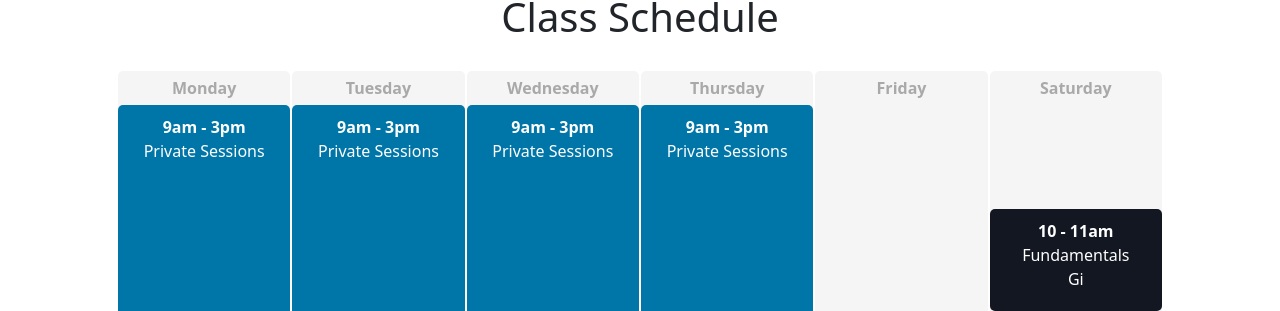
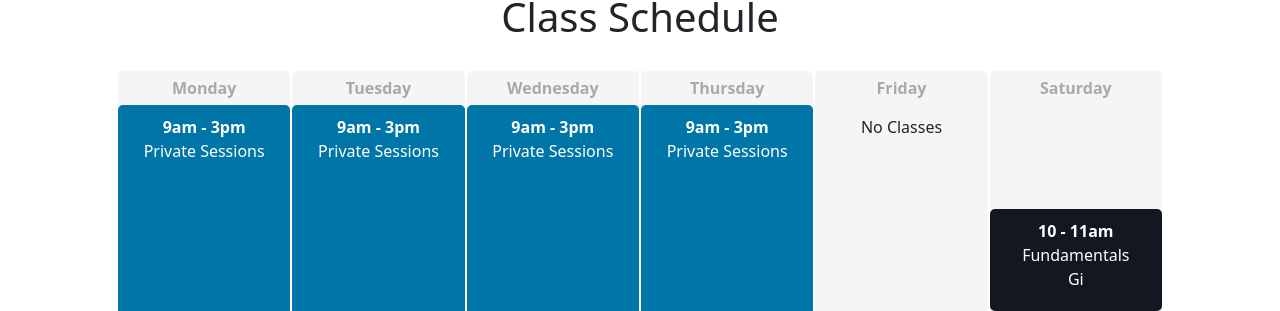
Before and after one commit to RavenGrappling/RavenGrappling.github.io, a Jekyll site: the page built from schedule.md, in a window 1280 px wide. Shown: the part 173-484 px from the top of the page. Built offline with Jekyll 4.4.1, drawn with Linux system fonts in a browser that asks for light colours.

Commit message:
off event

```diff
--- a/assets/css/raven.css
+++ b/assets/css/raven.css
@@ -185,7 +185,7 @@
   padding: 10px;
   text-align: center;
   color: #fff;
-  background-color: #0076a8;
+  background-color: #f5f5f5;
   border-radius: 5px;
 }
 .rg-calendar-day-event-time {
@@ -197,6 +197,10 @@
 .rg-event-fundamentals { background-color: #131722; }
 .rg-event-advanced     { background-color: #e21944; }
 .rg-event-workshop     { background-color: #009aa4; }
+.rg-event-off          {
+  background-color: #f5f5f5;
+  color: #212529;
+}
 
 .rg-event-start-900  { grid-row-start: 1; }
 .rg-event-start-930  { grid-row-start: 2; }
--- a/schedule.md
+++ b/schedule.md
@@ -120,6 +120,11 @@
         <div class="rg-calendar-day-name">
           Friday
         </div>
+        <div class="rg-calendar-day-events">
+          <div class="rg-calendar-day-event rg-event-start-900 rg-event-end-2100 rg-event-off">
+            No Classes
+          </div>
+        </div>
       </div>
 
       <div class="rg-calendar-day">
```
